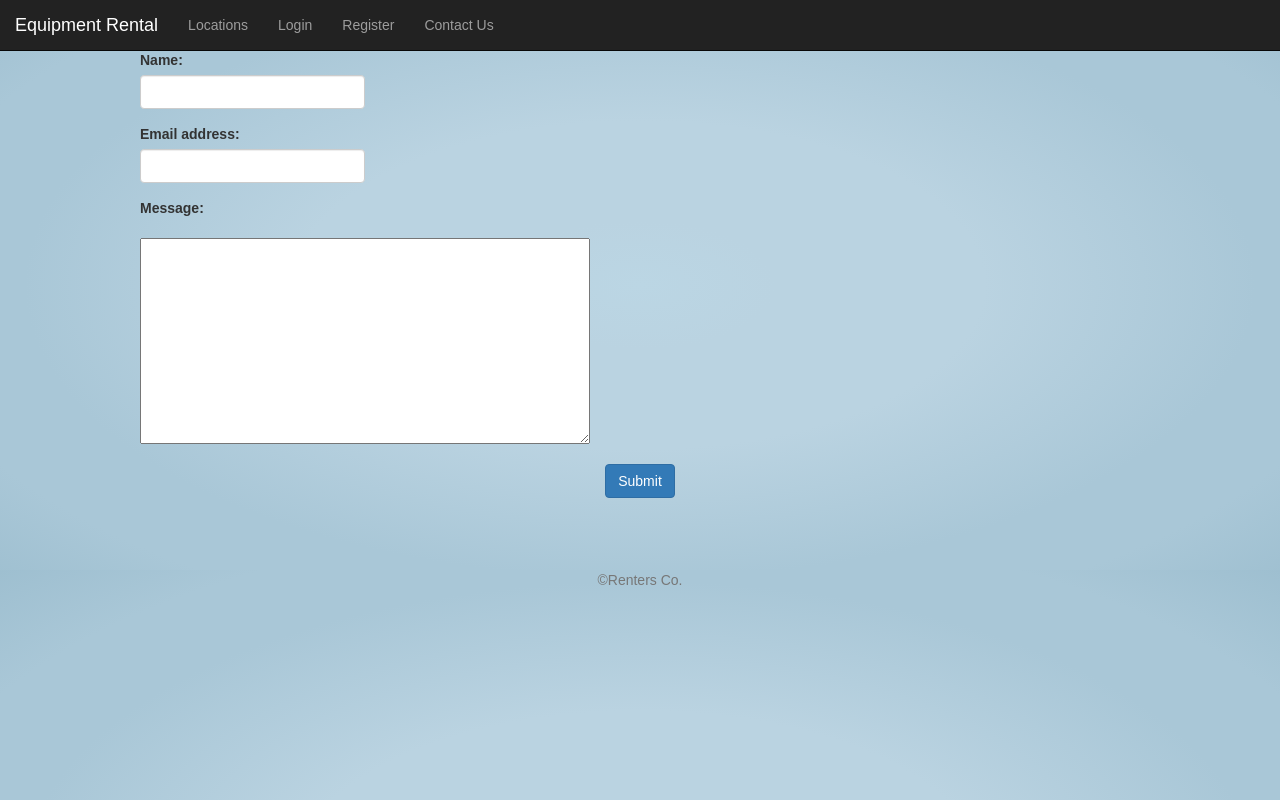
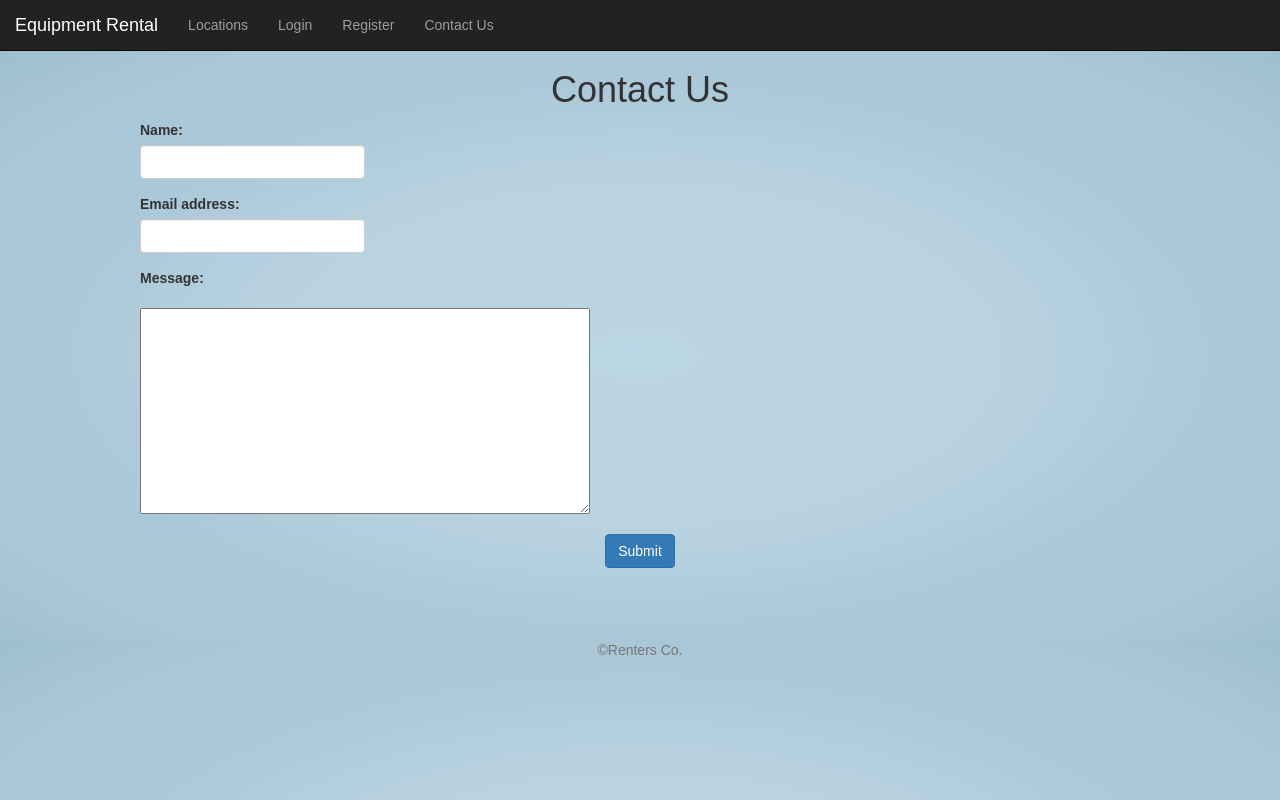
Before and after one commit to Jrod9599/equipmentRental, a React (Create React App) app: page /contact in a window 1280 px wide. Shown: the top 800 px of the page. Built offline with nearby package versions, Linux system fonts and the light colour scheme; what react-google-maps would draw is missing.

Commit message:
carosoul

```diff
--- a/src/App.css
+++ b/src/App.css
@@ -114,3 +114,7 @@
   width: 30%;
   margin-left: 5%
 }
+.pulldown{
+    position: relative;
+    top: 70px;
+}
--- a/src/App.js
+++ b/src/App.js
@@ -9,7 +9,6 @@ import Contact from './Contact';
 import Banner from './banner';
 import GoogleMap from './GoogleMap';
 import StoreLocator from './StoreLocator'
-import Location from './Location';
 import Footer from './footer'
 import {BrowserRouter as Router, Route, Link} from 'react-router-dom'
 import ThumbContainer from "./thumbContainer";
@@ -23,9 +22,9 @@ class App extends Component {
             <Router>
                 <div className="App">
                     <Route path="/" component={BootstrapNavBar}/>
+                    <div className="pulldown">
                       <Route exact path="/" component={Banner}/>
-
-                    <div className={'container '}>
+                      <div className='container'>
                         <Route exact path="/" component={ThumbContainer}/>
                         <Route exact path="/locations" component={StoreLocator} />
                         <Route exact path="/locations" component={GoogleMap} />
@@ -35,6 +34,7 @@ class App extends Component {
                         <Route path={'/product/:productid'} component={ItemPage}/>
                       </div>
                       <Route component={Footer}/>
+                    </div>
 
                 </div>
             </Router>
--- a/src/banner.js
+++ b/src/banner.js
@@ -3,7 +3,7 @@ import React, {Component} from 'react'
 class Banner extends Component{
  render(){
  	return(
- 		<div id="myCarousel" className="carousel slide" data-ride="carousel">
+ 		<div id="myCarousel" className="carousel slide row" data-ride="carousel">
 
   <ol className="carousel-indicators">
     <li data-target="#myCarousel" data-slide-to="0" className="active"></li>
@@ -22,18 +22,18 @@ class Banner extends Component{
     </div>
 
     <div className="item">
-      <img className="bannerImages" src="https://www.worx.com/media/wysiwyg/worx-chainsaws.1485355743.jpg" alt="garden tiller" />
+      <img className="bannerImages" src="http://img.directindustry.com/images_di/photo-g/121193-10234306.jpg" alt="garden tiller" />
         <div className="carousel-caption">
-          <h3>Garden Tiller Rental</h3>
-          <p>shining garden</p>
+          <h3>Floor Polisher</h3>
+          <p>shining floors</p>
         </div>
     </div>
 
     <div className="item">
-      <img className="bannerImages" src="https://i.ytimg.com/vi/otaMj_L946g/maxresdefault.jpg" alt="cultivators" />
+      <img className="bannerImages" src="https://s5.sywcdn.net/getImage?url=http%3A%2F%2Fc.shld.net%2Frpx%2Fi%2Fs%2Fi%2Fspin%2Fimage%2Fspin_prod_241026301&t=Product&w=1500&h=1500&qlt=100&mrg=1&str=1&s=f04b3f85a6d2b79608985638d6a9be5c" alt="cultivators" />
         <div className="carousel-caption">
-          <h3>Cultivator</h3>
-          <p>outdoor power garden tiller</p>
+          <h3>Electric Reciprocating Saw</h3>
+          <p>portable saws</p>
         </div>
     </div>
   </div>
```
Also changed, not shown: 2 other files (tests, documents, lock files or other folders). Lines whose indentation alone changed are shown as unchanged.
